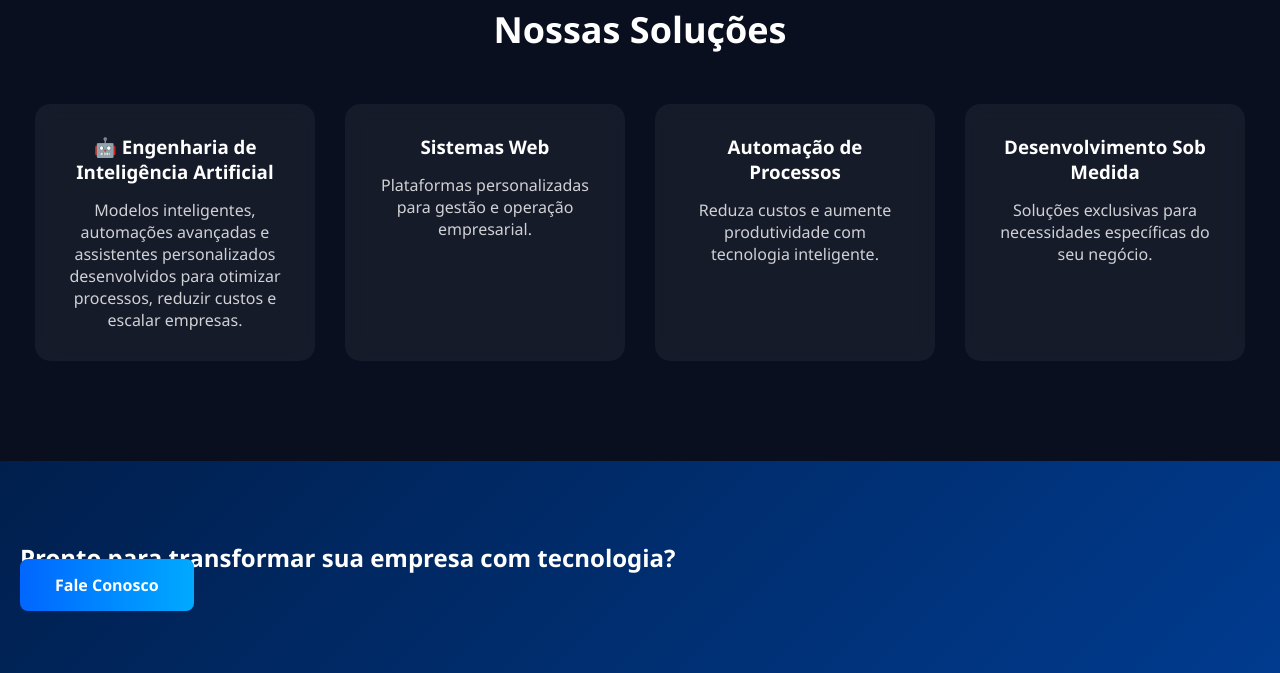
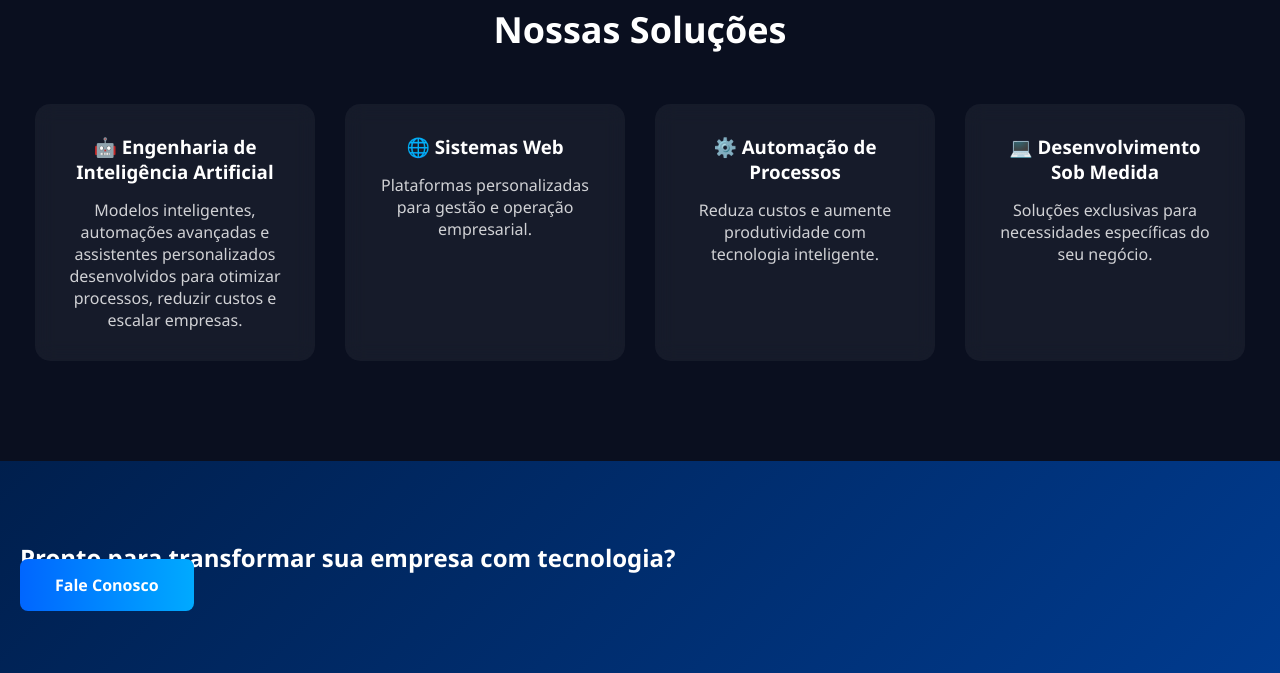
Before and after one commit to GICreative10/GITechnology10, a plain HTML site: page index.html in a window 1280 px wide. Shown: the part 1208-1881 px from the top of the page. Drawn offline with Linux system fonts and the light colour scheme.

Commit message:
Update index.html

```diff
--- a/index.html
+++ b/index.html
@@ -330,15 +330,15 @@ footer{
   </p>
 </div>
     <div class="card">
-      <h3>Sistemas Web</h3>
+      <h3>🌐 Sistemas Web</h3>
       <p>Plataformas personalizadas para gestão e operação empresarial.</p>
     </div>
     <div class="card">
-      <h3>Automação de Processos</h3>
+      <h3>⚙️ Automação de Processos</h3>
       <p>Reduza custos e aumente produtividade com tecnologia inteligente.</p>
     </div>
     <div class="card">
-      <h3>Desenvolvimento Sob Medida</h3>
+      <h3>💻 Desenvolvimento Sob Medida</h3>
       <p>Soluções exclusivas para necessidades específicas do seu negócio.</p>
     </div>
   </div>
```
